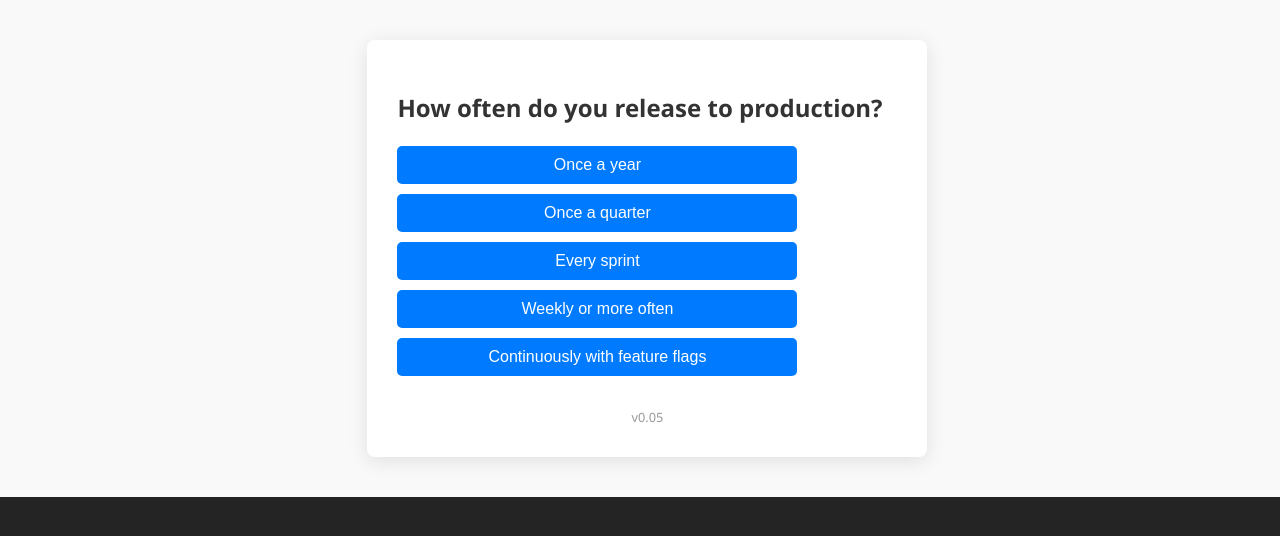
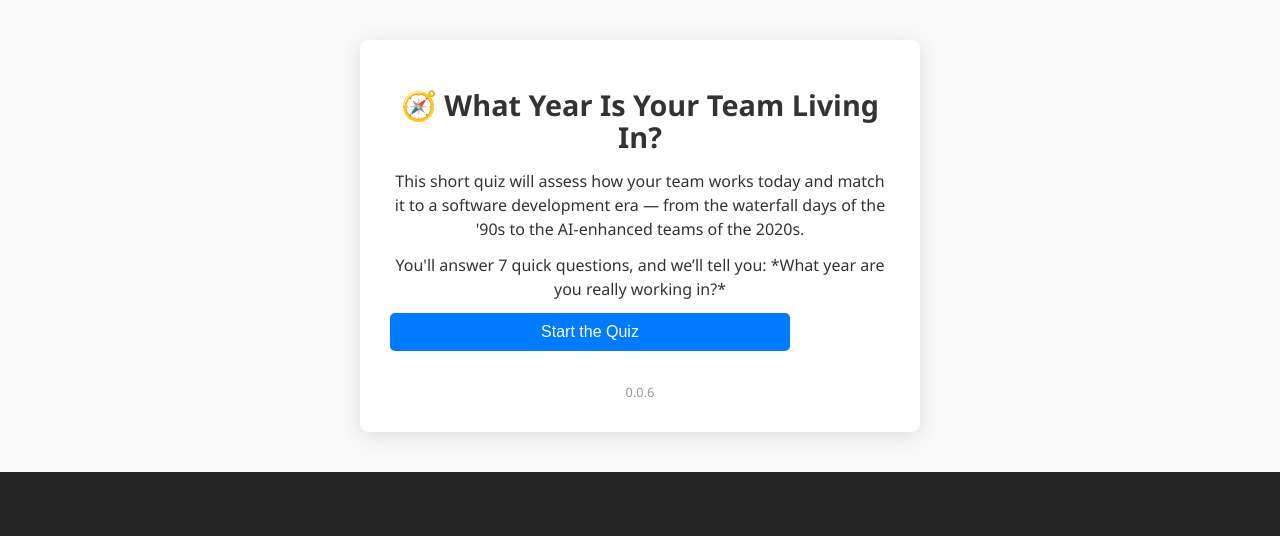
Before and after one commit to robSchaff/what-year-app, a React (Vite) app: page / in a window 1280 px wide. Shown: the top 536 px of the page. Built offline with nearby package versions, Linux system fonts and the light colour scheme.

Commit message:
0.0.6 Added intro card

```diff
--- a/src/App.jsx
+++ b/src/App.jsx
@@ -1,5 +1,5 @@
 import { useState } from "react";
-import { questions } from "./data/questions";
+import questions from "./data/questions.json";
 import { calculateYear } from "./data/scoring";
 import QuestionCard from "./components/QuestionCard";
 import ResultCard from "./components/ResultCard";
@@ -7,6 +7,7 @@ import ResultCard from "./components/ResultCard";
 function App() {
   const [step, setStep] = useState(0);
   const [answers, setAnswers] = useState([]);
+  const [started, setStarted] = useState(false);
 
   const handleAnswer = (selectedOption) => {
     setAnswers([...answers, selectedOption]);
@@ -18,6 +19,22 @@ function App() {
     setAnswers([]);
   };
 
+  if (!started) {
+    return (
+      <div className="container" style={{ textAlign: "center" }}>
+        <h1>🧭 What Year Is Your Team Living In?</h1>
+        <p>
+          This short quiz will assess how your team works today and match it to a software development era — from the waterfall days of the '90s to the AI-enhanced teams of the 2020s.
+        </p>
+        <p>
+          You'll answer 7 quick questions, and we’ll tell you: *What year are you really working in?*
+        </p>
+        <button onClick={() => setStarted(true)}>Start the Quiz</button>
+        <footer>0.0.6</footer>
+      </div>
+    );
+  }
+
   return (
     <div className="container">
       {step >= questions.length ? (
@@ -26,7 +43,6 @@ function App() {
         <QuestionCard question={questions[step]} onSelect={handleAnswer} />
       )}
 
-      <footer>{"v0.05"}</footer>
     </div>
 
   );
--- a/src/data/questions.js
+++ /dev/null
@@ -1,79 +0,0 @@
-export const questions = [
-  {
-    id: 1,
-    text: "How often do you release to production?",
-    options: [
-      { text: "Once a year", year: 1995 },
-      { text: "Once a quarter", year: 2002 },
-      { text: "Every sprint", year: 2008 },
-      { text: "Weekly or more often", year: 2014 },
-      { text: "Continuously with feature flags", year: 2023 }
-    ]
-  },
-  {
-    id: 2,
-    text: "Who prioritizes your team’s work?",
-    options: [
-      { text: "Executives", year: 1999 },
-      { text: "Project Manager", year: 2005 },
-      { text: "Product Owner", year: 2010 },
-      { text: "The team", year: 2018 },
-      { text: "Customers + Team", year: 2024 }
-    ]
-  },
-  {
-    id: 3,
-    text: "How do you estimate work?",
-    options: [
-      { text: "Detailed hours or days", year: 2001 },
-      { text: "Story points", year: 2008 },
-      { text: "T-shirt sizing", year: 2014 },
-      { text: "Small slices, no estimates", year: 2021 },
-      { text: "We don’t estimate", year: 2024 }
-    ]
-  },
-  {
-    id: 4,
-    text: "How does your team handle changing priorities mid-sprint?",
-    options: [
-      { text: "That would cause a meltdown", year: 2002 },
-      { text: "We adjust the sprint backlog", year: 2010 },
-      { text: "We adapt quickly — it’s expected", year: 2016 },
-      { text: "We don’t use sprints anymore", year: 2022 },
-      { text: "Work flows continuously, no stress", year: 2025 }
-    ]
-  },
-  {
-    id: 5,
-    text: "Which tools do you primarily use to manage work?",
-    options: [
-      { text: "Microsoft Project, Word, Excel", year: 1998 },
-      { text: "Jira and Confluence", year: 2008 },
-      { text: "ADO, Trello, GitHub, Slack", year: 2015 },
-      { text: "Linear, Notion, Figma", year: 2022 },
-      { text: "Custom stack with AI copilots", year: 2025 }
-    ]
-  },
-  {
-    id: 6,
-    text: "How do you define success for your team?",
-    options: [
-      { text: "We deliver on time and under budget", year: 1998 },
-      { text: "We complete our committed work each sprint", year: 2008 },
-      { text: "We ship value that users love", year: 2016 },
-      { text: "We continuously improve and learn", year: 2022 },
-      { text: "We create measurable impact for our customers", year: 2025 }
-    ]
-  },
-  {
-    id: 7,
-    text: "How do you track progress?",
-    options: [
-      { text: "Gantt charts or milestone calendars", year: 1997 },
-      { text: "Burndown charts and sprint velocity", year: 2009 },
-      { text: "Kanban boards with flow metrics", year: 2015 },
-      { text: "Cycle time, DORA metrics, and experiments", year: 2022 },
-      { text: "AI-generated insights from our delivery pipeline", year: 2025 }
-    ]
-  }
-];
--- a/src/index.css
+++ b/src/index.css
@@ -75,6 +75,16 @@ button:focus-visible {
   box-shadow: 0 4px 20px rgba(0, 0, 0, 0.1);
 }
 
+.container h1 {
+  font-size: 1.8rem;
+  margin-bottom: 1rem;
+}
+
+.container p {
+  font-size: 1rem;
+  margin: 0.75rem 0;
+}
+
 footer {
   margin-top: 2rem;
   font-size: 0.8rem;
```
